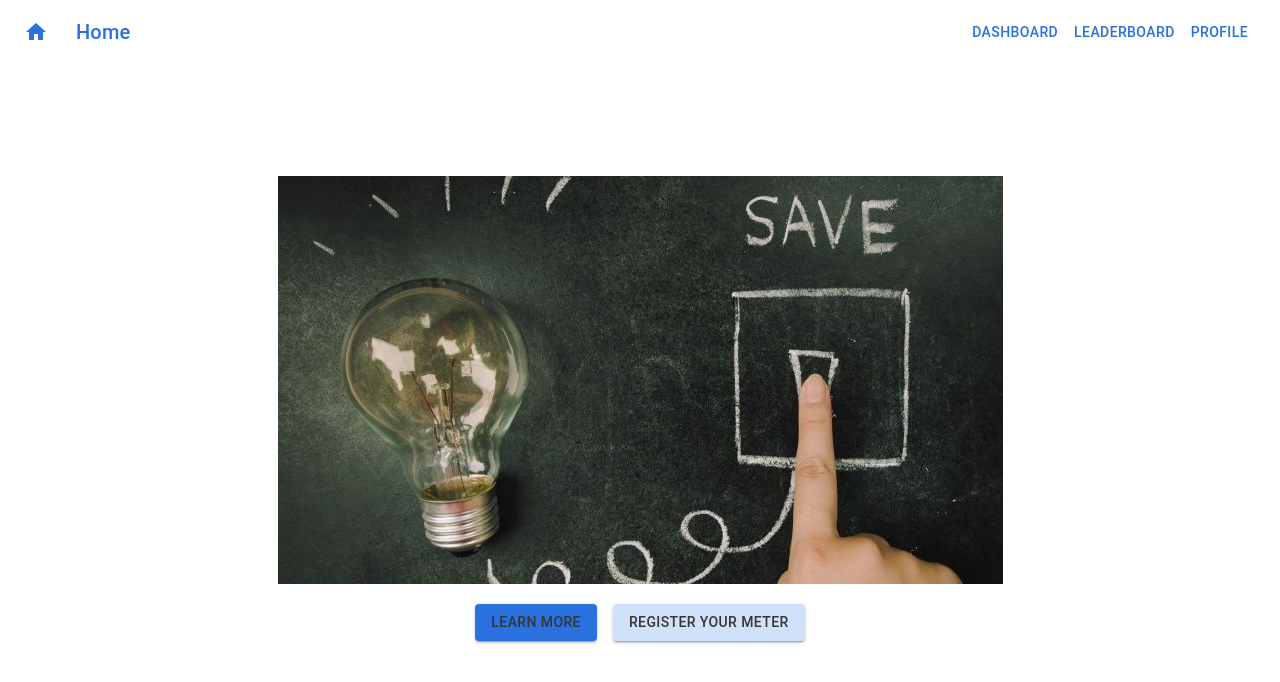
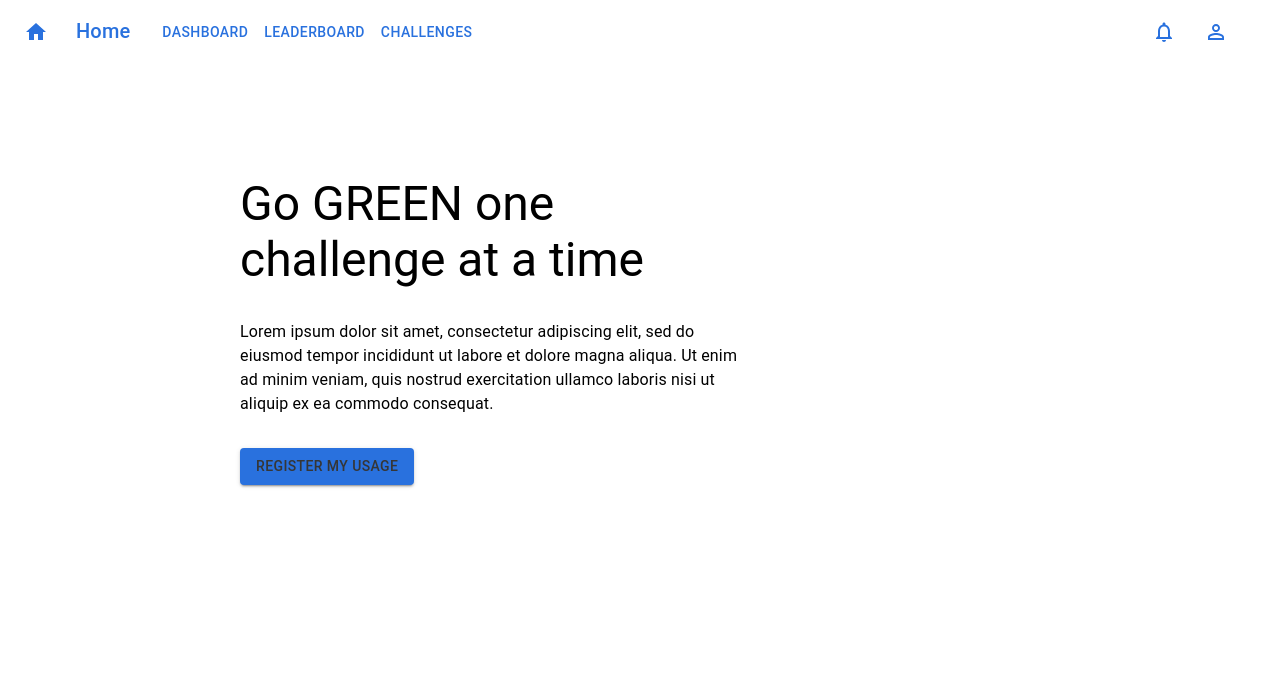
Before and after one commit to yi-fan-song/deCode2021, a React (Create React App) app in the folder app/: page / in a window 1280 px wide. Shown: the top 682 px of the page. Built offline with nearby package versions, Linux system fonts and the light colour scheme.

Commit message:
major ui changes

```diff
--- a/app/src/App.tsx
+++ b/app/src/App.tsx
@@ -10,7 +10,9 @@ import Toolbar from "@mui/material/Toolbar";
 import Typography from "@mui/material/Typography";
 import Button from "@mui/material/Button";
 import IconButton from "@mui/material/IconButton";
-import HomeIcon from "@mui/icons-material/Home";
+import HomeIcon from '@mui/icons-material/Home';
+import NotificationsNoneIcon from '@mui/icons-material/NotificationsNone';
+import PermIdentityIcon from '@mui/icons-material/PermIdentity';
 
 import Home from "./components/home";
 import Dashboard from "./components/dashboard";
@@ -61,16 +63,36 @@ const App = () => {
                   <Route path="/profile">Profile</Route>
                   <Route path="/">Home</Route>
                 </Switch>
+                <Button color="inherit" href="/dashboard" sx={{pl: 4}}>
+                  Dashboard
+                </Button>
+                <Button color="inherit" href="/leaderboard">
+                  Leaderboard
+                </Button>
+                <Button color="inherit" href="/challenges">
+                  Challenges
+                </Button>
               </Typography>
-              <Button color="inherit" href="/dashboard">
-                Dashboard
-              </Button>
-              <Button color="inherit" href="/leaderboard">
-                Leaderboard
-              </Button>
-              <Button color="inherit" href="/Profile">
-                Profile
-              </Button>
+              <IconButton
+                size="large"
+                edge="start"
+                color="inherit"
+                aria-label="menu"
+                sx={{ mr: 2 }}
+                href="/leaderboard"
+              >
+                <NotificationsNoneIcon />
+              </IconButton>
+              <IconButton
+                size="large"
+                edge="start"
+                color="inherit"
+                aria-label="menu"
+                sx={{ mr: 2 }}
+                href="/profile"
+              >
+                <PermIdentityIcon />
+              </IconButton>
             </Toolbar>
           </AppBar>
         </Box>
--- a/app/src/components/home.tsx
+++ b/app/src/components/home.tsx
@@ -1,14 +1,26 @@
 import React from "react";
 
 import Box from "@mui/material/Box";
+import Typography from "@mui/material/Typography";
 import Button from "@mui/material/Button";
 import Stack from "@mui/material/Stack";
 
 const Home = () => {
   // const theme =
   return (
-    <Box sx={{ flexGrow: 1, textAlign: "center" }}>
-      <img src="cover.jpg" alt="the cover"></img>
+    <Box sx={{ flexGrow: 1, px: 30}}>
+      <Typography variant="h3" sx={{maxWidth: 500}}>
+        Go GREEN one challenge at a time
+      </Typography>
+      <Box sx={{my: 4}}/>
+      <Typography variant="body1" sx={{maxWidth: 500}}>
+        Lorem ipsum dolor sit amet, consectetur adipiscing elit, sed do eiusmod tempor incididunt ut labore et dolore magna aliqua. Ut enim ad minim veniam, quis nostrud exercitation ullamco laboris nisi ut aliquip ex ea commodo consequat.
+      </Typography>
+      <Box sx={{my: 4}}/>
+      <Button variant="contained" color="primary">
+        Register my Usage
+      </Button>
+      {/* <img src="cover.jpg" alt="the cover"></img>
       <Box sx={{ flexGrow: 1 }}>
         <Stack
           spacing={2}
@@ -20,7 +32,7 @@ const Home = () => {
             Register Your Meter
           </Button>
         </Stack>
-      </Box>
+      </Box> */}
     </Box>
   );
 };
--- a/app/src/components/leaderboard.tsx
+++ b/app/src/components/leaderboard.tsx
@@ -1,4 +1,12 @@
 import React from "react";
+import Typography from "@mui/material/Typography";
+import Box from "@mui/material/Box";
+const Leaderboard = () => <h1>Leaderboard</h1>;
 
-const Leaderboard = () => <h1>Leaderboard</h1>;
+
+<Box sx={{ px: 30 }}>
+<Typography variant="h3" textAlign="center">
+  👋 Welcome back, Sarah
+</Typography>
+</Box>
 export default Leaderboard;
```
